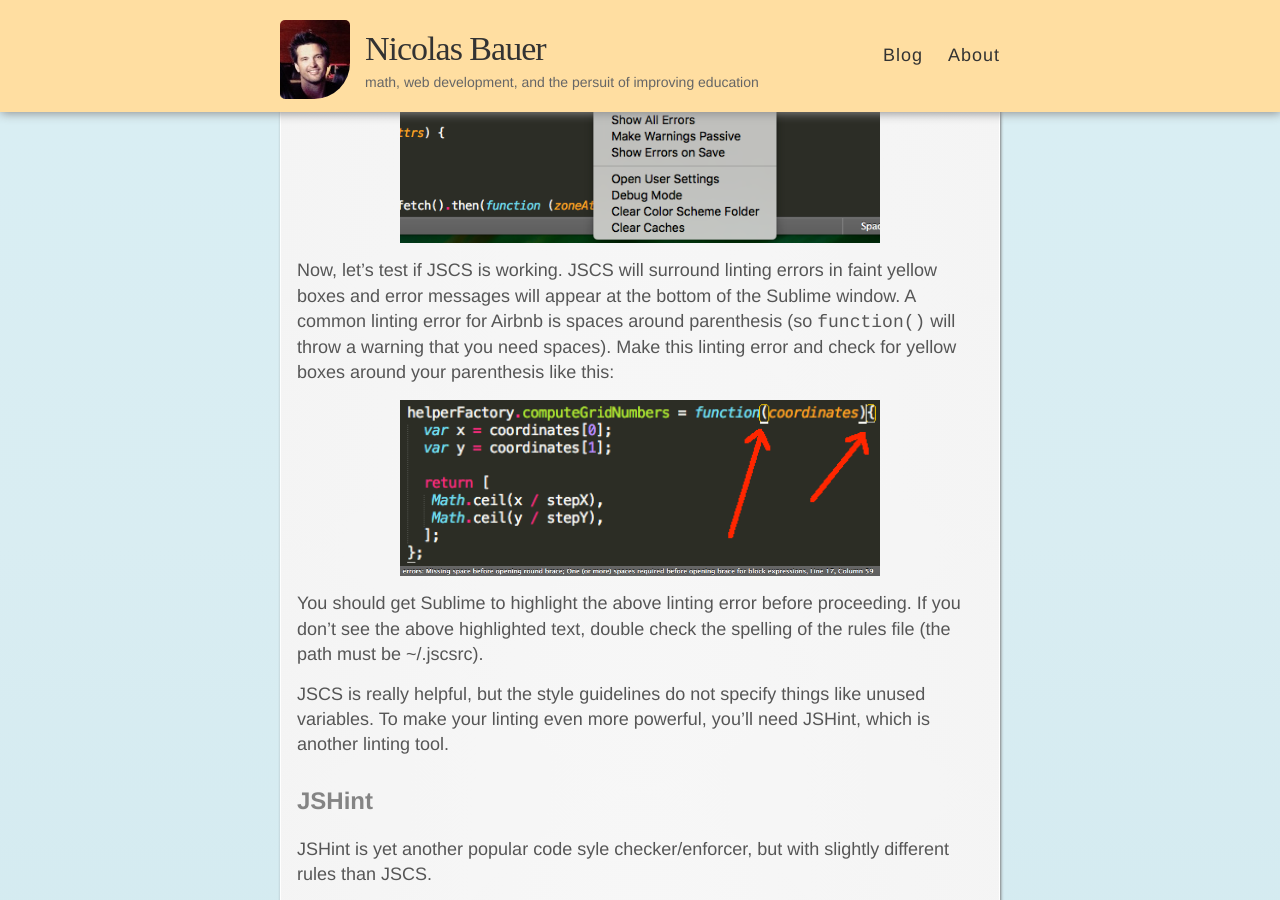
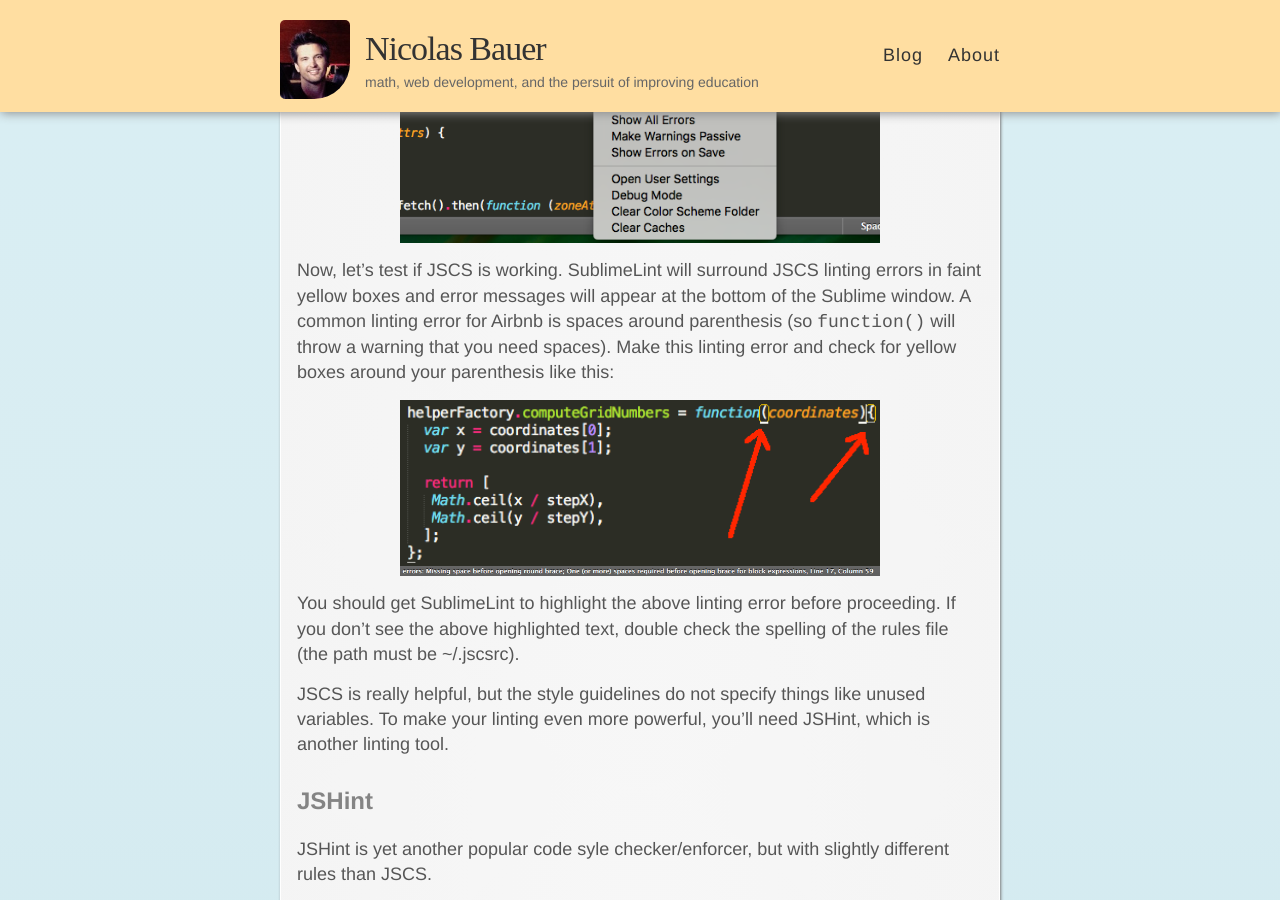
Before and after one commit to nwbauer/nwbauer.github.io, a Jekyll site: the page built from _posts/2016-02-21-setting-up-your-linter-in-sublime.md, in a window 1280 px wide and 900 px high, scrolled down 1927 px. Built offline with Jekyll 4.4.1, drawn with Linux system fonts in a browser that asks for light colours; some web fonts are replaced; some of the changed text lies outside the part shown.

Commit message:
small fixes

```diff
--- a/_posts/2016-02-21-setting-up-your-linter-in-sublime.md
+++ b/_posts/2016-02-21-setting-up-your-linter-in-sublime.md
@@ -45,12 +45,12 @@ To ensure that that your code is linted as you type, you can right click on a do
 
 ![JSCS background]({{ site.url }}/images/background-lint.png){: .one-image-center}
 
-Now, let's test if JSCS is working.  JSCS will surround linting errors in faint yellow boxes and error messages will appear at the bottom of the Sublime window.  A common linting error for Airbnb is spaces around parenthesis (so `function()` will throw a warning that you need spaces).  Make this linting error and check for yellow boxes around your parenthesis like this:
+Now, let's test if JSCS is working.  SublimeLint will surround JSCS linting errors in faint yellow boxes and error messages will appear at the bottom of the Sublime window.  A common linting error for Airbnb is spaces around parenthesis (so `function()` will throw a warning that you need spaces).  Make this linting error and check for yellow boxes around your parenthesis like this:
 
 ![JSCS warning]({{ site.url }}/images/linter-error.png){: .one-image-center}
 ![JSCS warning]({{ site.url }}/images/linter-message.png){: .one-image-center}
 
-You should get Sublime to highlight the above linting error before proceeding. If you don't see the above highlighted text, double check the spelling of the rules file (the path must be ~/.jscsrc).
+You should get SublimeLint to highlight the above linting error before proceeding. If you don't see the above highlighted text, double check the spelling of the rules file (the path must be ~/.jscsrc).
 
 JSCS is really helpful, but the style guidelines do not specify things like unused variables.  To make your linting even more powerful, you'll need JSHint, which is another linting tool.
 
@@ -160,7 +160,7 @@ Now, let's see if JSHint is working.  If you go back to a JavaScript document in
 ![JSCS warning]({{ site.url }}/images/linter-error2.png){: .one-image-center}
 ![JSCS warning]({{ site.url }}/images/linter-message2.png){: .one-image-center}
 
-Once again, make sure Sublime is highlighting the above linting error before proceeding.
+Once again, make sure SublimeLint is highlighting the above linting error before proceeding.
 
 ## Trailing Spaces
 
```
